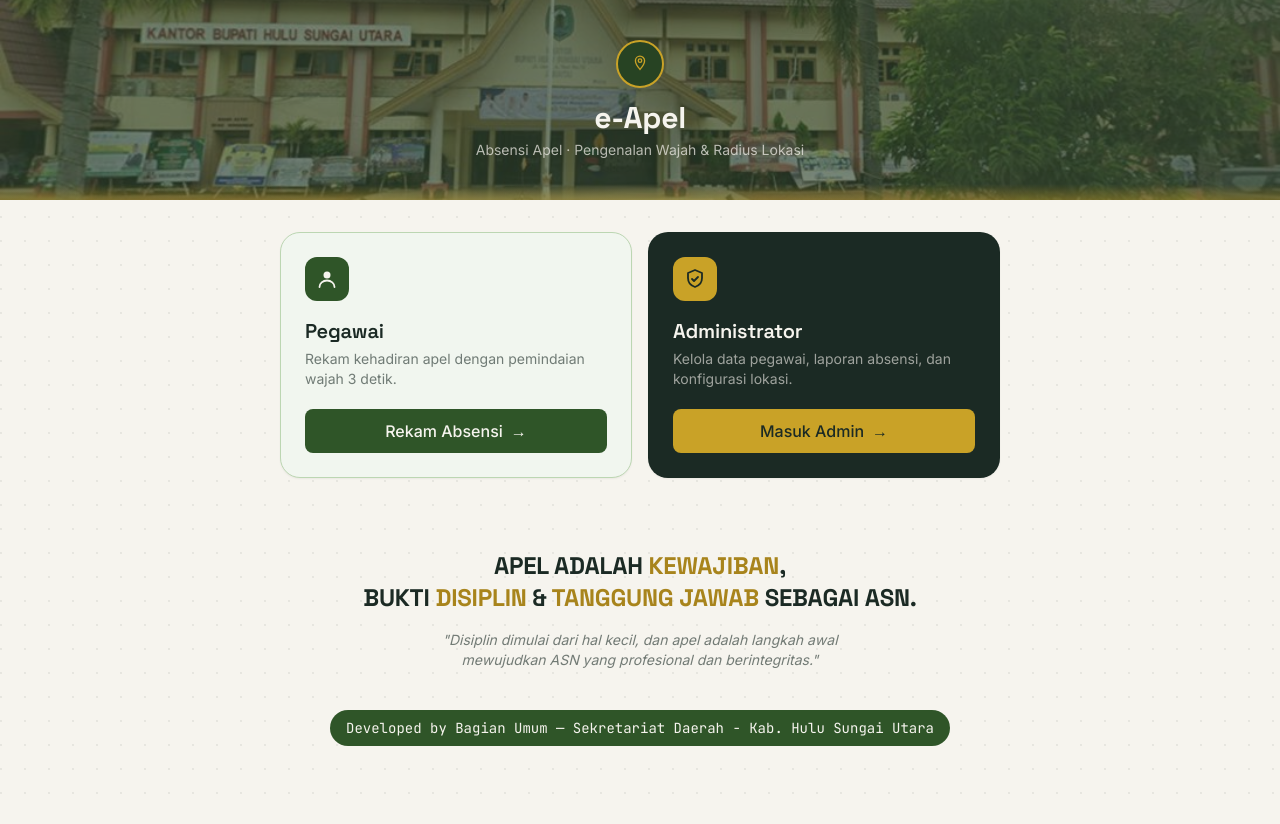
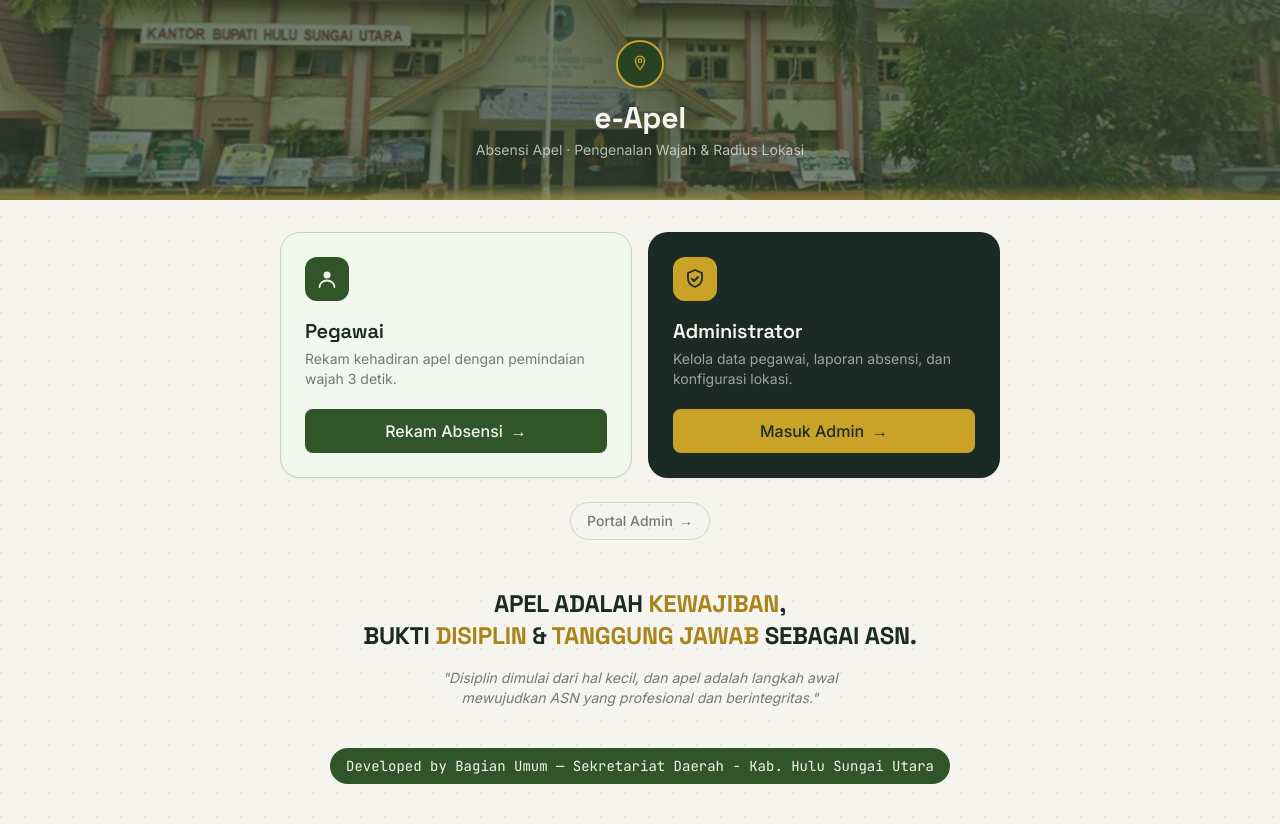
Before and after one commit to bangkit-hsu/sikeren, a React (Vite) app: page / in a window 1280 px wide. Before the commit the page ends 800 px from the top, so only its background shows below. Built offline with nearby package versions, Linux system fonts and the light colour scheme; no server answers.

Commit message:
Tambah tombol Portal Admin di halaman depan: login admin lalu diarahkan ke halaman SiKeren

```diff
--- a/src/pages/Home.jsx
+++ b/src/pages/Home.jsx
@@ -72,6 +72,16 @@ export default function Home() {
         </div>
       </div>
 
+      {/* Portal Admin — login admin lalu masuk ke portal SiKeren */}
+      <div className="text-center px-6 -mt-2 pb-2">
+        <Link
+          to="/login?tujuan=basedata"
+          className="inline-flex items-center justify-center gap-1.5 text-sm font-medium text-ink/60 hover:text-ink border border-ink/15 hover:border-ink/30 rounded-full px-4 py-2 transition-colors"
+        >
+          Portal Admin <span aria-hidden>→</span>
+        </Link>
+      </div>
+
       {/* Judul */}
       <div className="text-center px-6 pt-10 pb-4">
         <p className="font-display font-bold text-xl sm:text-2xl leading-snug max-w-2xl mx-auto text-ink">
--- a/src/pages/Login.jsx
+++ b/src/pages/Login.jsx
@@ -1,18 +1,25 @@
 import { useState } from 'react'
-import { Link, Navigate, useNavigate } from 'react-router-dom'
+import { Link, Navigate, useNavigate, useSearchParams } from 'react-router-dom'
 import { useAuth } from '../context/AuthContext.jsx'
 import HeroKecil from '../components/HeroKecil.jsx'
 
 export default function Login() {
   const { user, login } = useAuth()
   const navigate = useNavigate()
+  const [searchParams] = useSearchParams()
+  const tujuanBasedata = searchParams.get('tujuan') === 'basedata'
   const [nip, setNip] = useState('')
   const [password, setPassword] = useState('')
   const [error, setError] = useState('')
   const [loading, setLoading] = useState(false)
 
+  function tujuanSetelahLogin(role) {
+    if (role === 'admin' && tujuanBasedata) return '/basedata'
+    return role === 'admin' ? '/admin/rekap' : '/pegawai/absensi'
+  }
+
   if (user) {
-    return <Navigate to={user.role === 'admin' ? '/admin/rekap' : '/pegawai/absensi'} replace />
+    return <Navigate to={tujuanSetelahLogin(user.role)} replace />
   }
 
   async function handleSubmit(e) {
@@ -21,7 +28,7 @@ export default function Login() {
     setLoading(true)
     try {
       const loggedIn = await login(nip, password)
-      navigate(loggedIn.role === 'admin' ? '/admin/rekap' : '/pegawai/absensi')
+      navigate(tujuanSetelahLogin(loggedIn.role))
     } catch (err) {
       setError(err.message || 'Login gagal.')
     } finally {
@@ -31,7 +38,11 @@ export default function Login() {
 
   return (
     <div className="min-h-screen bg-paper">
-      <HeroKecil eyebrow="e-Apel" title="Login Manual" subtitle="Masuk dengan NIP & password untuk mencatat kehadiran apel" />
+      <HeroKecil
+        eyebrow={tujuanBasedata ? 'Portal Admin' : 'e-Apel'}
+        title="Login Manual"
+        subtitle={tujuanBasedata ? 'Masuk dengan NIP & password admin untuk membuka Portal SiKeren' : 'Masuk dengan NIP & password untuk mencatat kehadiran apel'}
+      />
 
       <div className="flex justify-center px-5 py-10">
         <div className="w-full max-w-sm">
```
